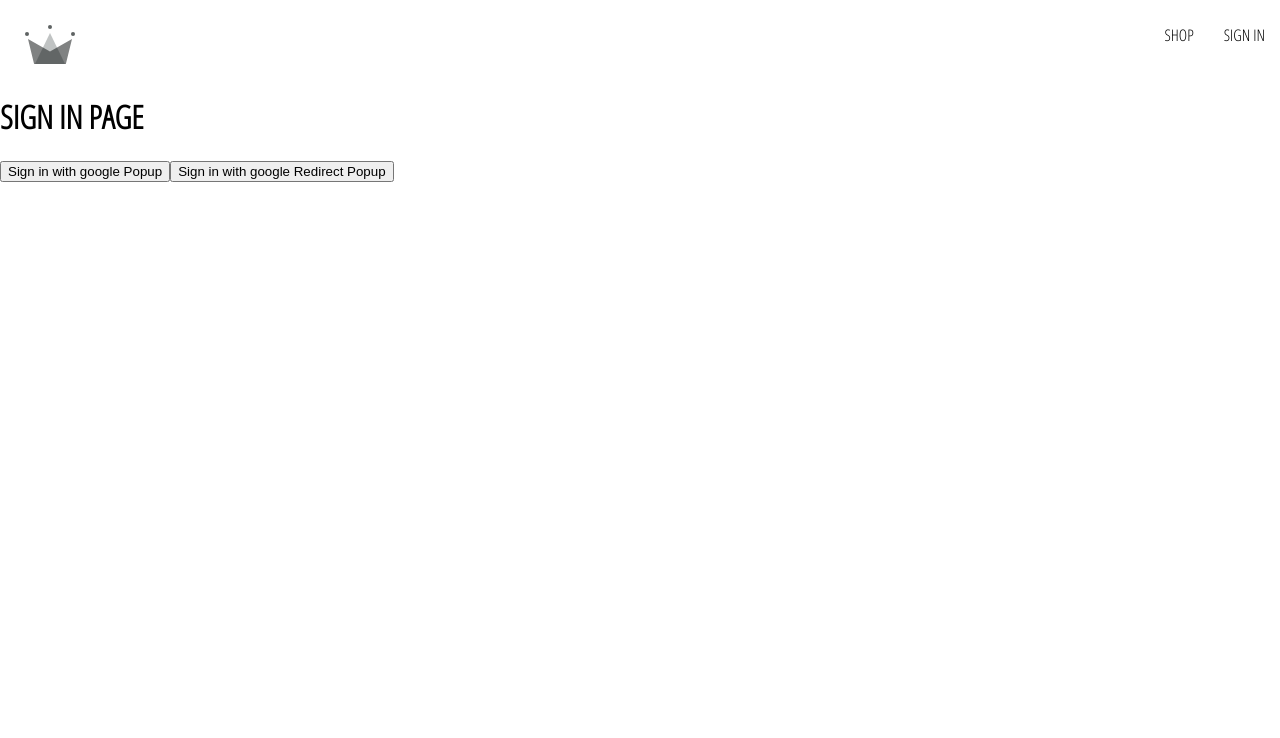
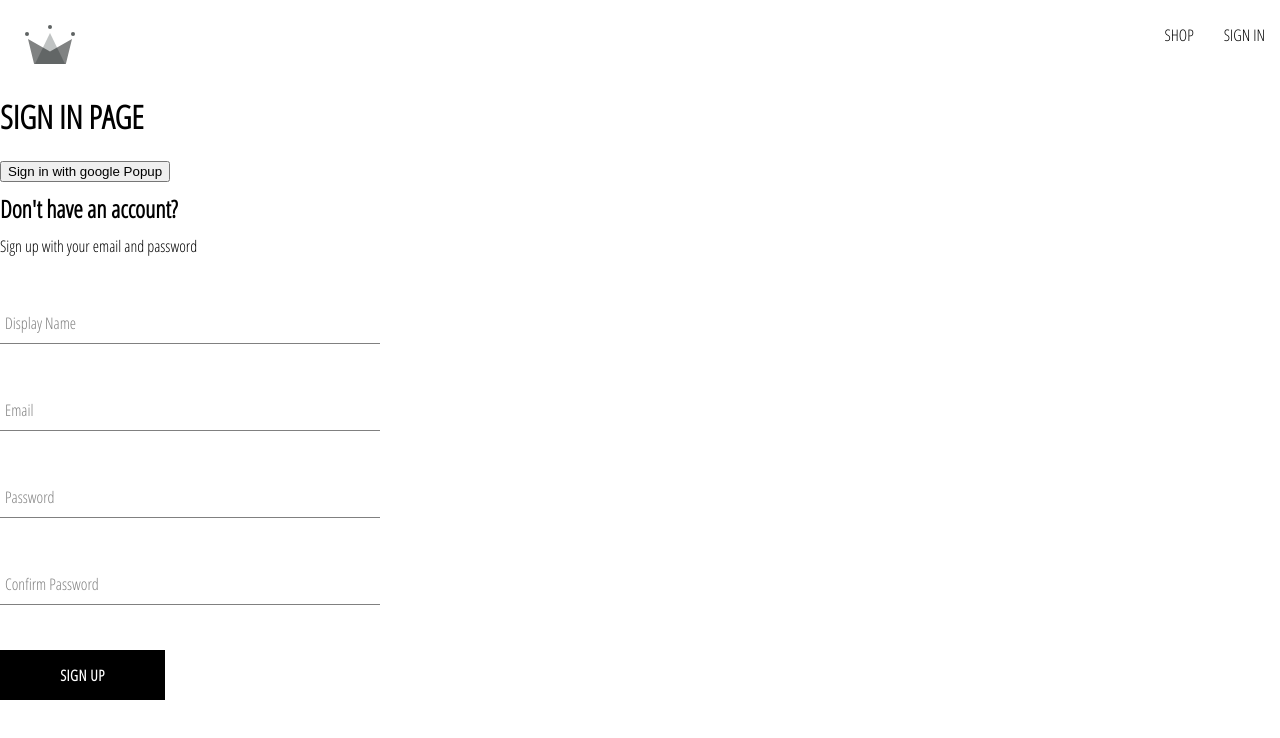
Before and after one commit to JuanOrtiz9492/ztm-ecomerce, a React (Create React App) app: page /sign-in in a window 1280 px wide. Shown: the top 738 px of the page. Built offline with nearby package versions, Linux system fonts and the light colour scheme.

Commit message:
forms for log in and sign up

```diff
--- /dev/null
+++ b/src/componets/button/button.component.jsx
@@ -0,0 +1,17 @@
+import './button.styles.scss'
+
+const BUTTON_TYPE_CLASSES = {
+  google: 'google-sign-in',
+  inverted: 'inverted'
+}
+
+const Button = ({ children, buttonType, ...otherProps }) => {
+
+  return (
+    <button className={`button-container ${BUTTON_TYPE_CLASSES[buttonType]}`} {...otherProps}>
+      {children}
+    </button>
+  )
+}
+
+export default Button
--- /dev/null
+++ b/src/componets/button/button.styles.scss
@@ -0,0 +1,46 @@
+.button-container {
+  min-width: 165px;
+  width: auto;
+  height: 50px;
+  letter-spacing: 0.5px;
+  line-height: 50px;
+  padding: 0 35px 0 35px;
+  font-size: 15px;
+  background-color: black;
+  color: white;
+  text-transform: uppercase;
+  font-family: 'Open Sans Condensed';
+  font-weight: bolder;
+  border: none;
+  cursor: pointer;
+  display: flex;
+  justify-content: center;
+
+  &:hover {
+    background-color: white;
+    color: black;
+    border: 1px solid black;
+  }
+
+  &.google-sign-in {
+    background-color: #4285f4;
+    color: white;
+
+    &:hover {
+      background-color: #357ae8;
+      border: none;
+    }
+  }
+
+  &.inverted {
+    background-color: white;
+    color: black;
+    border: 1px solid black;
+
+    &:hover {
+      background-color: black;
+      color: white;
+      border: none;
+    }
+  }
+}
--- /dev/null
+++ b/src/componets/form-input/form-input.component.jsx
@@ -0,0 +1,15 @@
+import './form-input.styles.scss'
+
+const FormInput = ({ label, ...otherProps }) => {
+	return (
+		<div className="group">
+			<input
+				className="form-input"
+				{...otherProps}
+			/>
+			<label className={`${otherProps.value.length ? 'shrink' : ''} form-input-label`} >{label}</label>
+		</div>
+	)
+}
+
+export default FormInput
--- /dev/null
+++ b/src/componets/form-input/form-input.styles.scss
@@ -0,0 +1,54 @@
+$sub-color: grey;
+$main-color: black;
+
+@mixin shrinkLabel {
+	top: -14px;
+	font-size: 12px;
+	color: $main-color;
+}
+
+.group {
+	position: relative;
+	margin: 45px 0;
+
+	.form-input {
+		background: none;
+		background-color: white;
+		color: $sub-color;
+		font-size: 18px;
+		padding: 10px 10px 10px 5px;
+		display: block;
+		width: 100%;
+		border: none;
+		border-radius: 0;
+		border-bottom: 1px solid $sub-color;
+		margin: 25px 0;
+
+		&:focus {
+			outline: none;
+		}
+
+		&:focus~.form-input-label {
+			@include shrinkLabel();
+		}
+	}
+
+	input[type='password'] {
+		letter-spacing: 0.3em;
+	}
+
+	.form-input-label {
+		color: $sub-color;
+		font-size: 16px;
+		font-weight: normal;
+		position: absolute;
+		pointer-events: none;
+		left: 5px;
+		top: 10px;
+		transition: 300ms ease all;
+
+		&.shrink {
+			@include shrinkLabel();
+		}
+	}
+}
--- /dev/null
+++ b/src/componets/sign-up-form/sign-up-form.component.jsx
@@ -0,0 +1,62 @@
+import { useState } from "react"
+import { createAuthUserWithEmailAndPassword, createUserDocumentFromAuth } from "../../utils/firebase/firebase.utils"
+import FormInput from "../form-input/form-input.component"
+import Button from "../button/button.component"
+import './sign-up-form.styles.scss'
+
+
+
+const defaultFormFields = {
+	displayName: '',
+	email: '',
+	password: '',
+	confirmPassword: ''
+}
+
+const SignUpForm = () => {
+
+	const [formFields, setFormFields] = useState(defaultFormFields)
+	const { displayName, email, password, confirmPassword } = formFields;
+
+	const handleSubmit = async (event) => {
+		event.preventDefault();
+		if (password !== confirmPassword) {
+			alert("passwords does not match");
+			return
+		}
+		try {
+			const { user } = await createAuthUserWithEmailAndPassword(email, password);
+			await createUserDocumentFromAuth(user, { displayName })
+			resetForm()
+		} catch (error) {
+			if (error.code === 'auth/email-already-in-use') {
+				alert('can not createa user, email already in use')
+			}
+			console.log('user creation failed', error.message)
+		}
+	}
+
+	const handleChange = ({ target: { value, name } }) => {
+		setFormFields({ ...formFields, [name]: value })
+	}
+
+	const resetForm = () => {
+		setFormFields(defaultFormFields);
+	}
+	return (
+		<div className="sign-up-container">
+			<h2>Don't have an account?</h2>
+			<span>Sign up with your email and password</span>
+			<form onSubmit={handleSubmit}>
+				<FormInput label="Display Name" type="text" name="displayName" value={displayName} onChange={handleChange} required />
+				<FormInput label="Email" type="email" name="email" value={email} onChange={handleChange} required />
+				<FormInput label="Password" type="password" name="password" value={password} onChange={handleChange} required />
+				<FormInput label="Confirm Password" type="password" name="confirmPassword" value={confirmPassword} onChange={handleChange} required />
+				<Button type="submit">Sign Up</Button>
+			</form>
+		</div>
+
+	)
+}
+
+export default SignUpForm
--- /dev/null
+++ b/src/componets/sign-up-form/sign-up-form.styles.scss
@@ -0,0 +1,10 @@
+.sign-up-container {
+	display: flex;
+	flex-direction: column;
+	width: 380px;
+
+	h2 {
+		margin: 10px 0;
+	}
+
+}
--- a/src/routes/singin/singin.component.jsx
+++ b/src/routes/singin/singin.component.jsx
@@ -1,26 +1,12 @@
 import {
-	auth,
 	signInWithGooglePopup,
 	createUserDocumentFromAuth,
-	signInWithGoogleRedirect
 } from "../../utils/firebase/firebase.utils"
 
-import { useEffect } from "react";
-import { getRedirectResult } from "firebase/auth";
+import SignUpForm from "../../componets/sign-up-form/sign-up-form.component";
 
 
 const Signin = () => {
-	useEffect(() => {
-		const checkRedirect = async () => {
-			const result = await getRedirectResult(auth)
-			if (result) {
-				createUserDocumentFromAuth(result.user)
-			}
-			console.log(result)
-		}
-		checkRedirect()
-	}, [])
-
 	const logGoogleUser = async () => {
 		const { user } = await signInWithGooglePopup();
 		const userDocRef = await createUserDocumentFromAuth(user);
@@ -32,7 +18,7 @@
 				SIGN IN PAGE
 			</h1>
 			<button onClick={logGoogleUser}>Sign in with google Popup</button>
-			<button onClick={signInWithGoogleRedirect}>Sign in with google Redirect Popup</button>
+			<SignUpForm />
 		</div>
 	)
 }
--- a/src/utils/firebase/firebase.utils.js
+++ b/src/utils/firebase/firebase.utils.js
@@ -1,9 +1,9 @@
 import { initializeApp } from 'firebase/app';
 import {
 	getAuth,
-	signInWithRedirect,
 	signInWithPopup,
-	GoogleAuthProvider
+	GoogleAuthProvider,
+	createUserWithEmailAndPassword
 } from 'firebase/auth'
 
 import { getFirestore, doc, getDoc, setDoc } from 'firebase/firestore'
@@ -28,15 +28,13 @@
 
 export const auth = getAuth();
 export const signInWithGooglePopup = () => signInWithPopup(auth, googleProvider)
-export const signInWithGoogleRedirect = () => signInWithRedirect(auth, googleProvider)
 
 export const db = getFirestore();
 
-export const createUserDocumentFromAuth = async (userAuth) => {
+export const createUserDocumentFromAuth = async (userAuth, additionalInfo) => {
+	if (!userAuth) return;
 	const userDocRef = doc(db, 'users', userAuth.uid);
-	console.log(userDocRef)
 	const userSnapshot = await getDoc(userDocRef);
-	console.log(userSnapshot.exists())
 	if (!userSnapshot.exists()) {
 		const { displayName, email } = userAuth;
 		const createdAt = new Date();
@@ -44,7 +42,8 @@
 			await setDoc(userDocRef, {
 				displayName,
 				email,
-				createdAt
+				createdAt,
+				...additionalInfo
 			})
 		} catch (error) {
 			console.log('error creating the user', error.message)
@@ -52,3 +51,8 @@
 	}
 	return userDocRef;
 }
+
+export const createAuthUserWithEmailAndPassword = async (email, password) => {
+	if (!email || !password) return;
+	return await createUserWithEmailAndPassword(auth, email, password)
+}
```
